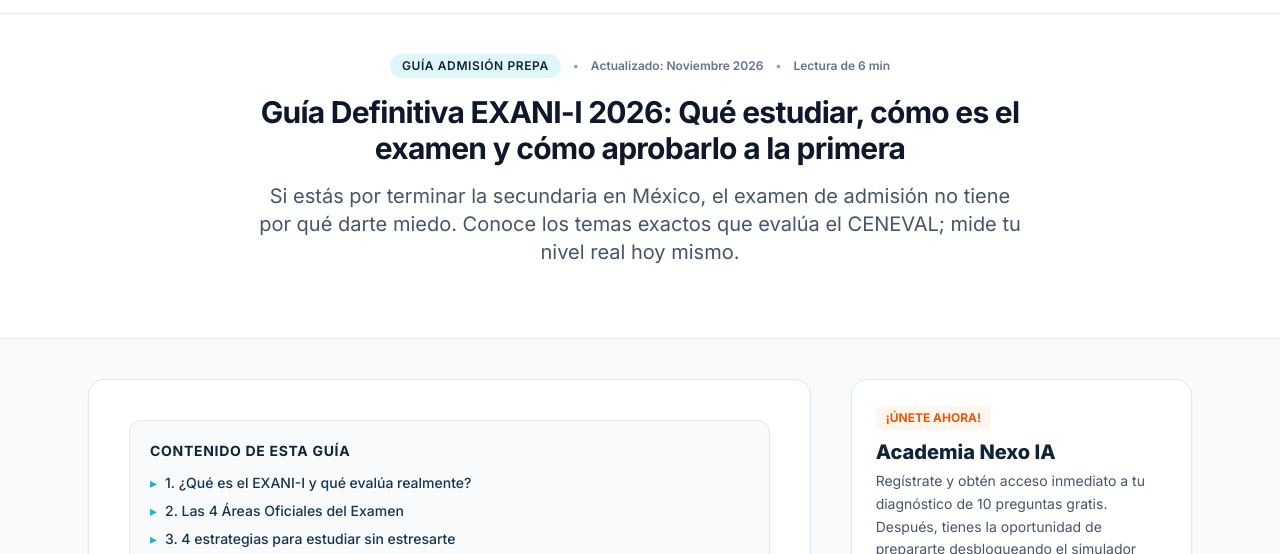
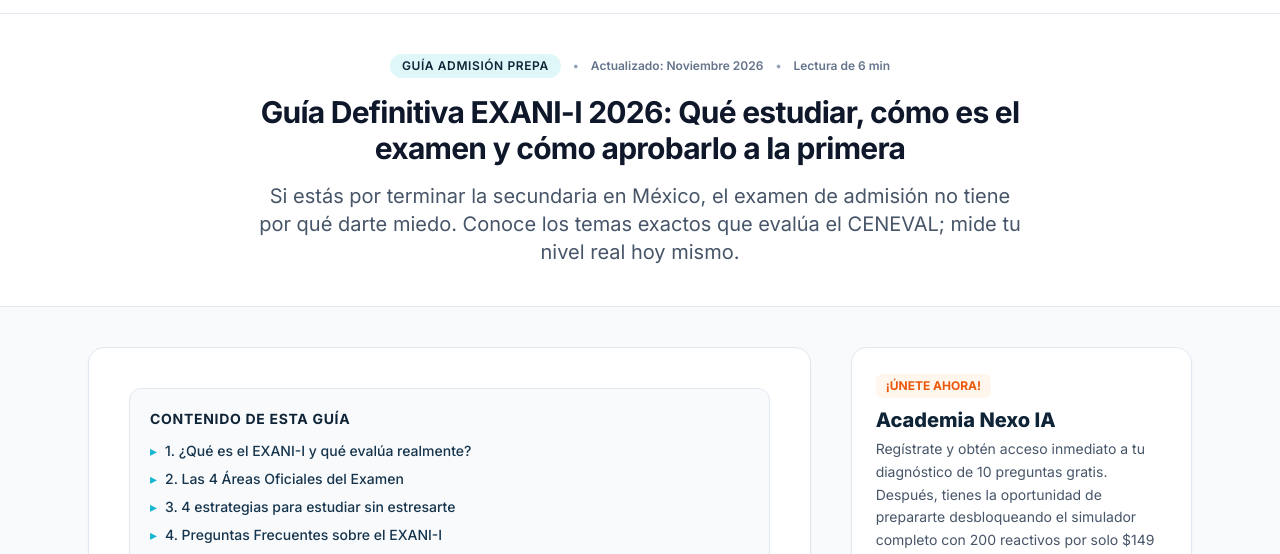
Before and after one commit to amisraeljai1967-alt/Blog-Exani-I, a plain HTML site: page index.html in a window 1280 px wide. Shown: the part 67-621 px from the top of the page. Drawn offline with nearby package versions, Linux system fonts and the light colour scheme.

Commit message:
Adjust padding in article section
Updated padding in the article section.

```diff
--- a/index.html
+++ b/index.html
@@ -66,7 +66,7 @@
   </header>
 
   <!-- Encabezado del Artículo -->
-  <section class="bg-white border-b border-slate-200 pt-10 pb-12 text-center">
+ <section class="bg-white border-b border-slate-200 pt-10 pb-4 text-center">
     <div class="max-w-4xl mx-auto px-4 sm:px-6">
       <div class="flex flex-wrap items-center justify-center gap-3 text-xs font-semibold mb-4">
         <span class="bg-nexoCyan-100 text-navy-900 px-3 py-1 rounded-full uppercase tracking-wider">Guía Admisión Prepa</span>
```
